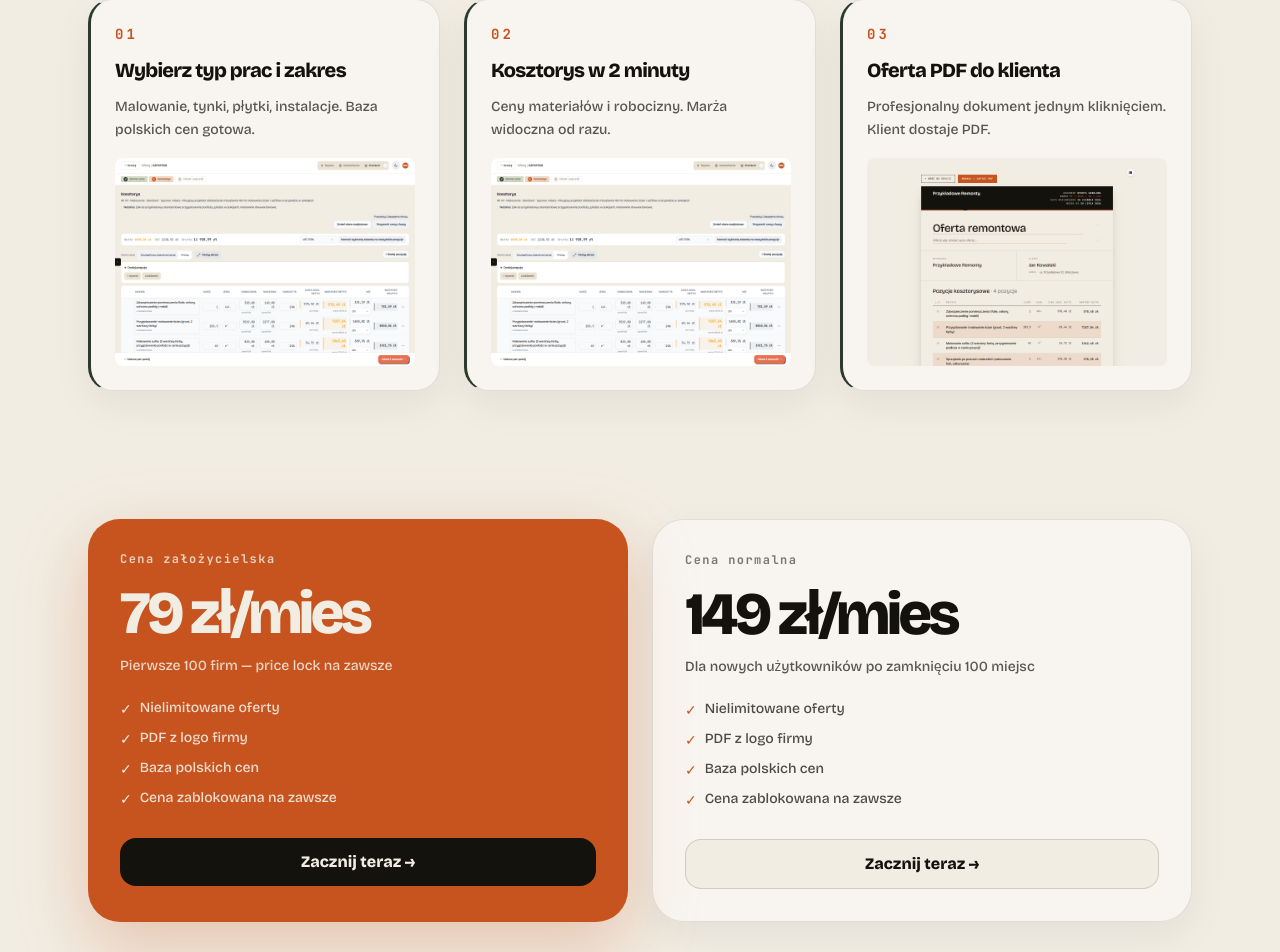
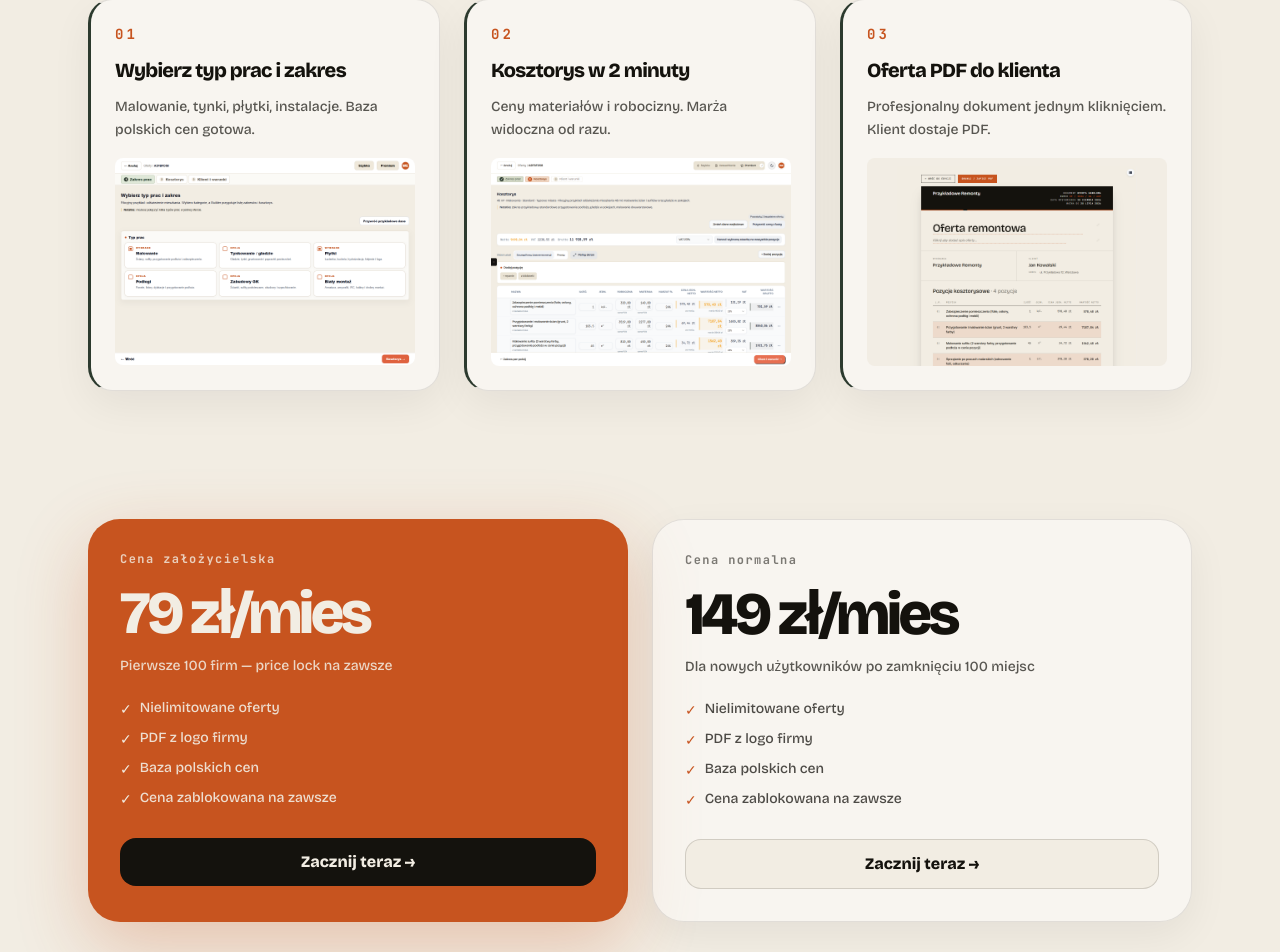
Before and after one commit to Carlosantos-bot/builder-landing, a React (Vite) app: page / in a window 1280 px wide. Shown: the part 1166-2118 px from the top of the page. Built offline with nearby package versions, Linux system fonts and the light colour scheme; no server answers.

Commit message:
add step one product screenshot

```diff
--- a/src/components/Product.tsx
+++ b/src/components/Product.tsx
@@ -13,8 +13,8 @@ const STEPS: readonly Step[] = [
     k: '01',
     title: 'Wybierz typ prac i zakres',
     image: {
-      src: '/screenshots/screenshot-kosztorys.png',
-      alt: 'Widok kosztorysu wewnętrznego z marżą',
+      src: '/screenshots/screenshot-krok1.png',
+      alt: 'Widok pierwszego kroku kreatora z wyborem typu prac',
     },
     body: 'Malowanie, tynki, płytki, instalacje. Baza polskich cen gotowa.',
   },
```
Also changed, not shown: public/screenshots/screenshot-krok1.png (added).
